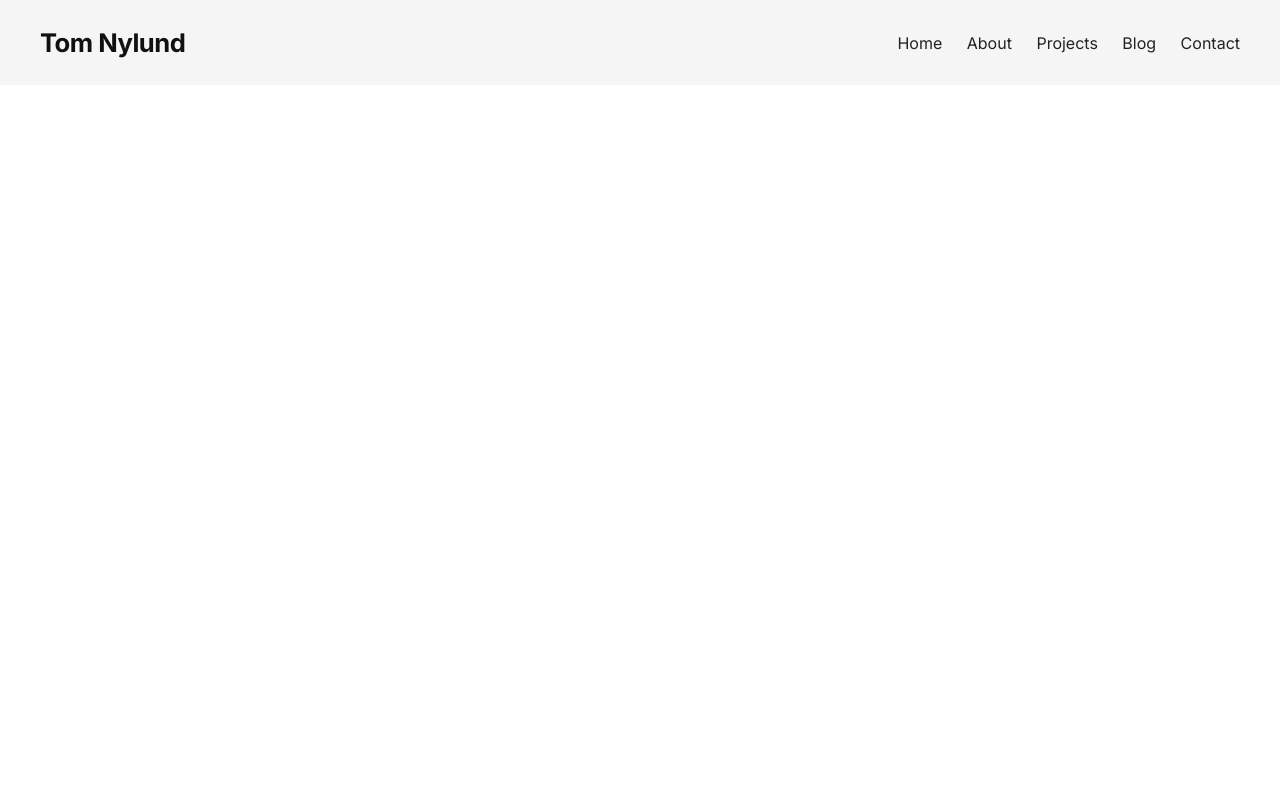
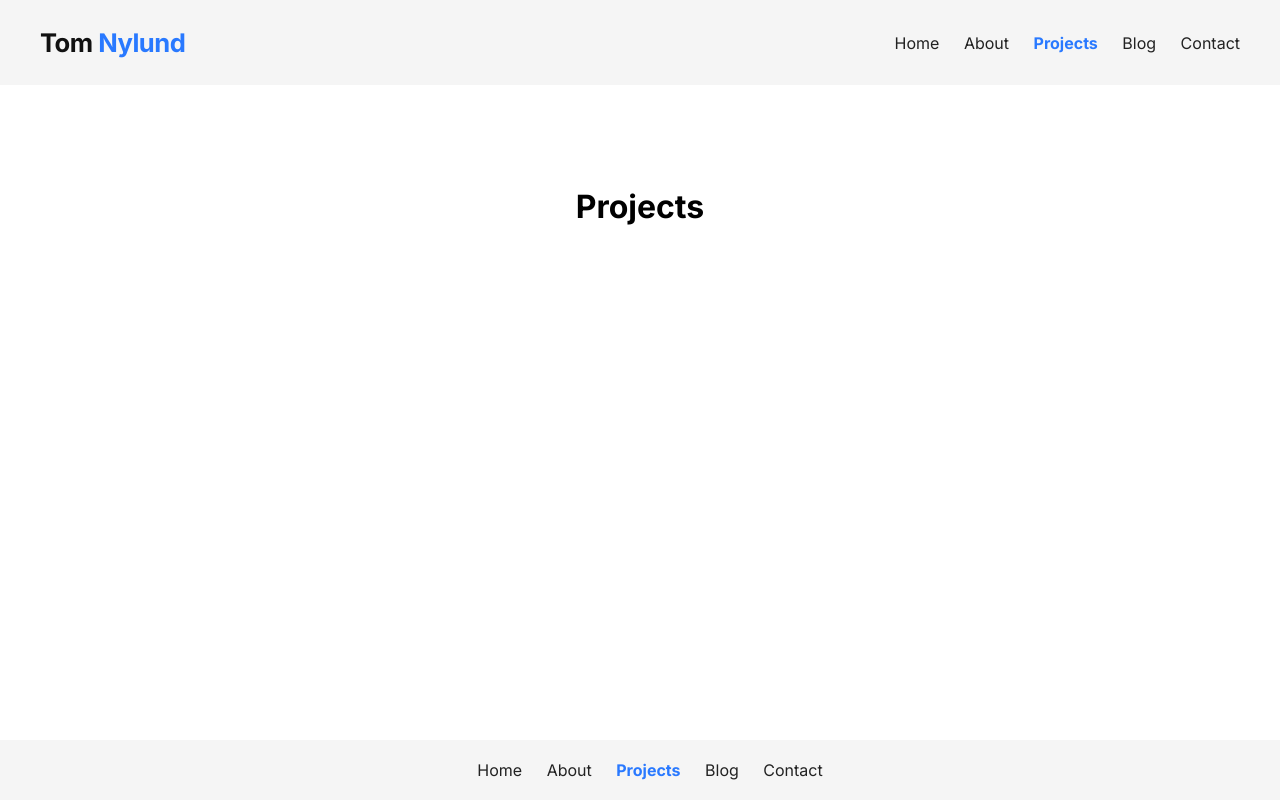
Before and after one commit to nylzy/portfolio-site, a plain HTML site: page projects.html in a window 1280 px wide. Drawn offline with Linux system fonts and the light colour scheme.

Commit message:
Initial draft for deployment

```diff
--- a/projects.html
+++ b/projects.html
@@ -2,21 +2,34 @@
 <html lang="en">
 <head>
     <meta charset="UTF-8">
-    <title>Tom Nylund</title>
+    <title>Tom Nylund - Contact</title>
     <link rel="stylesheet" href="styles.css">
     <link href="https://fonts.googleapis.com/css2?family=Inter:wght@300;400;600;700&display=swap" rel="stylesheet">
 </head>
 <body>
 <header class="site-header">
-    <h1 class="logo">Tom Nylund</h1>
-
+    <h1 class="logo">Tom <span>Nylund</span></h1>
     <nav class="nav">
         <a href="index.html">Home</a>
         <a href="about.html">About</a>
-        <a href="projects.html">Projects</a>
+        <a href="projects.html" class="active">Projects</a>
         <a href="blog.html">Blog</a>
         <a href="contact.html">Contact</a>
     </nav>
 </header>
+
+<main class="contact">
+    <h1>Projects</h1>
+</main>
+
+<footer class="footer">
+    <nav class="nav">
+        <a href="index.html">Home</a>
+        <a href="about.html">About</a>
+        <a href="projects.html" class="active">Projects</a>
+        <a href="blog.html">Blog</a>
+        <a href="contact.html">Contact</a>
+    </nav>
+</footer>
 </body>
 </html>
```
Also changed, not shown: about.html (+17 -4 lines), blog.html (+17 -4 lines).
